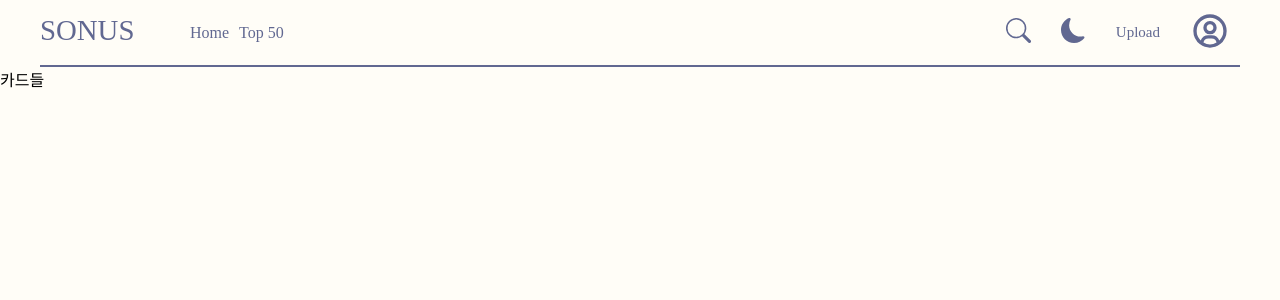
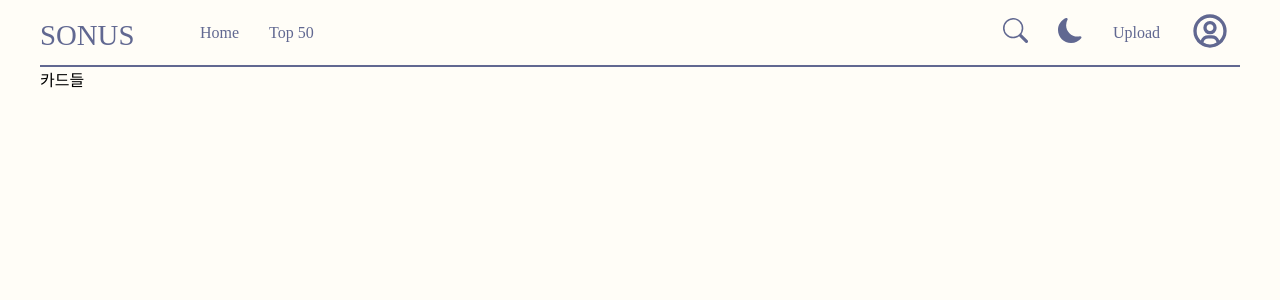
Before and after one commit to junguk98/sonus, a React app in the folder client/: page / in a window 1280 px wide. Shown: the top 300 px of the page. Built offline with nearby package versions, Linux system fonts and the light colour scheme; a web font is replaced by a local one.

Commit message:
style: header css 수정

```diff
--- a/client/src/components/header/Header.tsx
+++ b/client/src/components/header/Header.tsx
@@ -9,8 +9,8 @@ const Header = () => {
     <div className="header">
       <Logo />
       <nav className="header-nav-left">
-        <a>Home</a>
-        <a>Top 50</a>
+        <a className="menu-btn">Home</a>
+        <a className="menu-btn">Top 50</a>
       </nav>
       <nav className="header-nav-right">
         <a className="circle-btn">
@@ -19,7 +19,7 @@ const Header = () => {
         <a className="circle-btn">
           <BsMoonFill className="moon" />
         </a>
-        <a>Upload</a>
+        <a className="menu-btn">Upload</a>
         <a>
           <BiUserCircle className="user-svg" />
         </a>
--- a/client/src/styles/common.scss
+++ b/client/src/styles/common.scss
@@ -1,5 +1,7 @@
 body {
   margin: 0px;
+  max-width: 1200px;
+  margin: auto;
   background-color: #fffdf7;
   text-decoration: none;
   font-family: 'GongGothicMedium';
--- a/client/src/styles/header.scss
+++ b/client/src/styles/header.scss
@@ -1,8 +1,6 @@
 .header {
   height: 65px;
   color: #616891;
-  max-width: 1200px;
-  margin: auto;
   border-bottom: 2px solid #616891;
   .logo-wrapper {
     display: flex;
@@ -11,6 +9,9 @@
     min-height: 60px;
     align-items: center;
     font-size: 1.8rem;
+    span {
+      padding-top: 10px;
+    }
   }
   .header-nav-left {
     float: left;
@@ -20,6 +21,7 @@
     cursor: pointer;
     a {
       margin-left: 10px;
+      padding: 7.5px 10px;
     }
   }
   .header-nav-right {
@@ -29,12 +31,8 @@
     min-height: 65px;
     a {
       margin-left: 10px;
-      background: none;
-      border: none;
-      font-size: 15px;
       cursor: pointer;
-      border-radius: 15px;
-      padding: 10px;
+      padding: 7.5px 10px;
       svg {
         width: 25px;
         height: 25px;
@@ -44,11 +42,19 @@
         height: 40px;
       }
     }
-    .circle-btn {
-      &:hover {
-        background-color: #616891;
-        color: white;
-      }
+  }
+  .circle-btn {
+    &:hover {
+      border-radius: 50%;
+      background-color: #616891;
+      color: white;
+    }
+  }
+  .menu-btn {
+    &:hover {
+      border-radius: 15px;
+      background-color: #616891;
+      color: white;
     }
   }
 }
```
